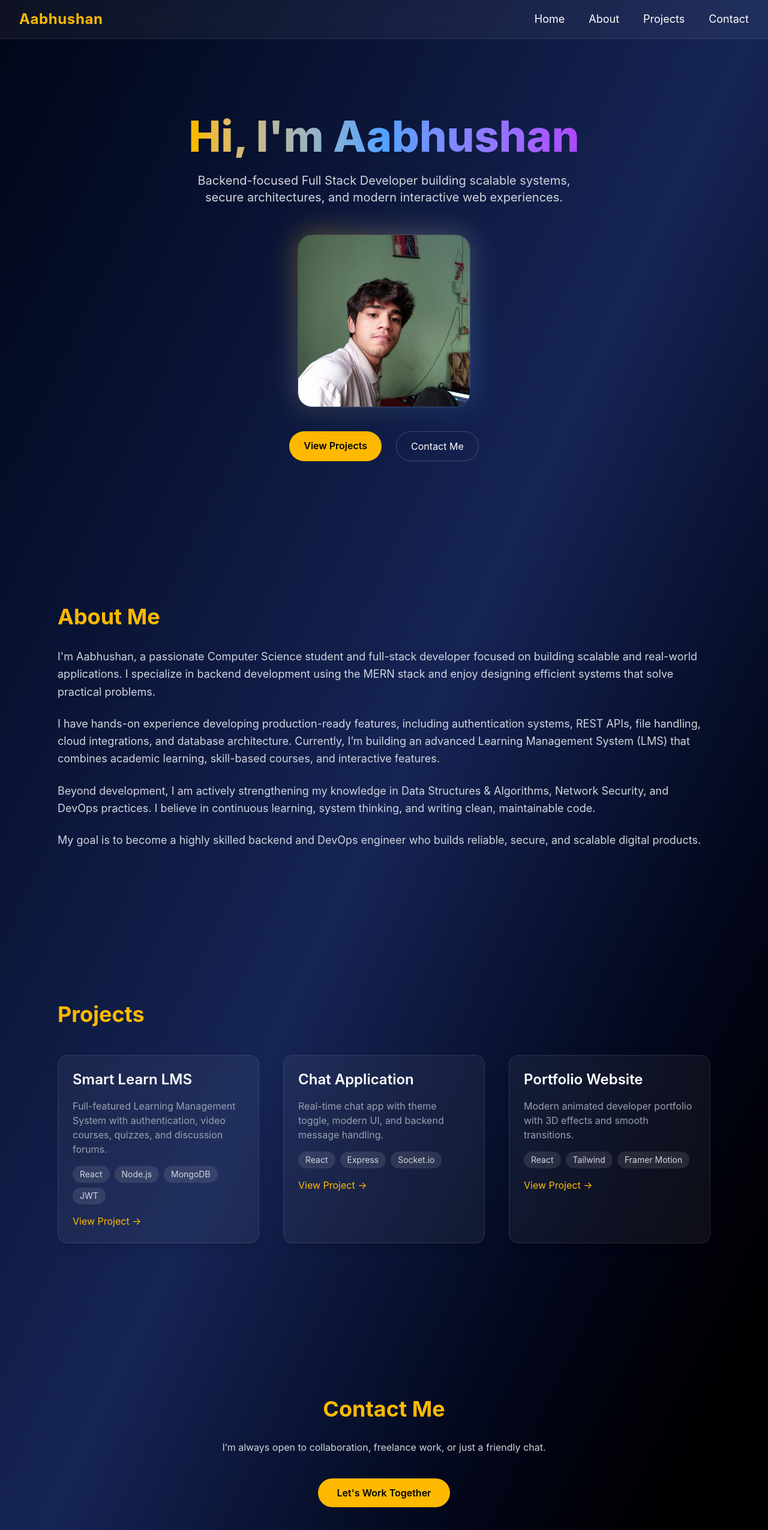
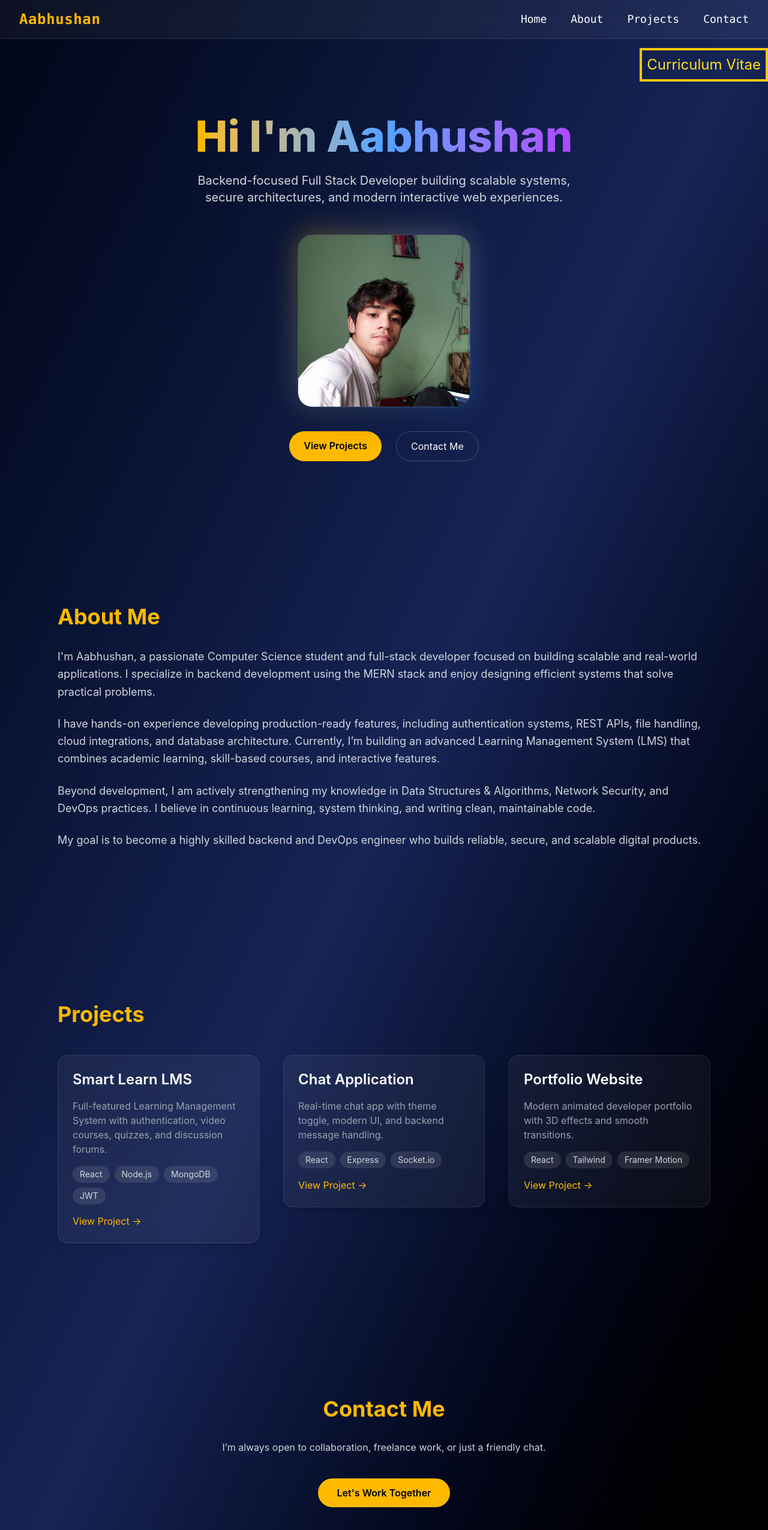
Before and after one commit to aabhushanCD/portfolio, a React (Vite) app: page / in a window 1280 px wide. Shown: the top 2551 px of the page at 60% size. Built offline with nearby package versions, Linux system fonts and the light colour scheme.

Commit message:
added mobile menu button

```diff
--- a/package.json
+++ b/package.json
@@ -25,9 +25,10 @@
     "eslint": "^10.0.0",
     "eslint-plugin-react-hooks": "^7.0.1",
     "eslint-plugin-react-refresh": "^0.4.24",
+    "framer-motion": "^12.34.3",
     "globals": "^16.5.0",
     "typescript": "~5.9.3",
-    "typescript-eslint": "^8.36.0",
+    "typescript-eslint": "^7.3.1",
     "vite": "^7.3.1"
   }
 }
--- a/src/components/Navbar.tsx
+++ b/src/components/Navbar.tsx
@@ -1,13 +1,22 @@
+import { useState } from "react";
+import { CiMenuFries } from "react-icons/ci";
+import { RiCloseLine } from "react-icons/ri";
+
 const Navbar = () => {
+  const [navOpen, setNavOpen] = useState(false);
+  const links = ["Home", "About", "Projects", "Contact"];
+
   return (
-    <header className="fixed top-0 w-full z-50 backdrop-blur-md bg-white/5 border-b border-white/10">
+    <header className="fixed top-0 w-full z-50 backdrop-blur-md bg-white/5 border-b border-white/10 font-mono">
       <div className="max-w-7xl mx-auto flex justify-between items-center px-8 py-4">
+        {/* Logo */}
         <h1 className="text-2xl font-bold tracking-wide text-amber-400">
           Aabhushan
         </h1>
 
+        {/* Desktop Menu */}
         <nav className="hidden md:flex gap-10 text-lg">
-          {["Home", "About", "Projects", "Contact"].map((item) => (
+          {links.map((item) => (
             <a
               key={item}
               href={`#${item.toLowerCase()}`}
@@ -18,6 +27,35 @@ const Navbar = () => {
             </a>
           ))}
         </nav>
+
+        {/* Mobile Menu */}
+        <div className="md:hidden flex items-center">
+          {/* Toggle Button */}
+          <button
+            onClick={() => setNavOpen(!navOpen)}
+            className="text-2xl text-white"
+          >
+            {navOpen ? <RiCloseLine /> : <CiMenuFries />}
+          </button>
+
+          {/* Mobile Dropdown */}
+          <nav
+            className={`${
+              navOpen ? "flex" : "hidden"
+            } fixed top-16 right-0 w-full bg-black/70 backdrop-blur-md flex-col items-center py-8 space-y-6`}
+          >
+            {links.map((item) => (
+              <a
+                key={item}
+                href={`#${item.toLowerCase()}`}
+                className="text-white text-xl hover:text-amber-400 transition"
+                onClick={() => setNavOpen(false)}
+              >
+                {item}
+              </a>
+            ))}
+          </nav>
+        </div>
       </div>
     </header>
   );
--- a/src/sections/About.tsx
+++ b/src/sections/About.tsx
@@ -1,6 +1,10 @@
 const About = () => {
   return (
-    <section id="about" className="py-32 px-8 max-w-6xl mx-auto">
+    <section
+      id="about"
+      data-aos="fade"
+      className="py-32 px-8 max-w-6xl mx-auto"
+    >
       <h2 className="text-4xl font-bold text-amber-400 mb-8">About Me</h2>
 
       <p className="text-lg text-gray-300 leading-relaxed mb-6">
--- a/src/sections/Hero.tsx
+++ b/src/sections/Hero.tsx
@@ -1,4 +1,6 @@
 import profile from "../assets/whatshero.jpg";
+import cv from "../assets/aabhuCv.pdf";
+// import { motion } from "framer-motion";
 const Hero = () => {
   return (
     <section
@@ -8,9 +10,17 @@ const Hero = () => {
       {/* Background Glow */}
       <div className="absolute w-125 h-125 bg-amber-500/20 rounded-full blur-3xl -z-10 animate-pulse"></div>
 
+      <a
+        href={cv}
+        target="_blank"
+        className="absolute top-0 right-0 text-2xl text-yellow-300 p-2 border-4 border-yellow-400 "
+      >
+        Curriculum Vitae
+      </a>
       {/* Heading */}
+
       <h1 className="text-5xl md:text-7xl font-extrabold bg-linear-to-r from-amber-400 via-blue-400 to-purple-500 bg-clip-text text-transparent">
-        Hi, I'm Aabhushan
+        Hi I'm Aabhushan
       </h1>
 
       {/* Subtitle */}
--- a/src/sections/Projects.tsx
+++ b/src/sections/Projects.tsx
@@ -1,5 +1,5 @@
 import ProjectCard from "../components/ProjectCard";
-
+import { motion } from "framer-motion";
 const projects = [
   {
     title: "Smart Learn LMS",
@@ -31,7 +31,15 @@ const Projects = () => {
 
       <div className="grid md:grid-cols-3 gap-10">
         {projects.map((project, index) => (
-          <ProjectCard key={index} {...project} />
+          <motion.div
+            className="group relative ..."
+            initial={{ opacity: 0, y: 30 }}
+            whileInView={{ opacity: 1, y: 0 }}
+            viewport={{ once: true }}
+            transition={{ duration: 0.5, delay: index * 0.2 }}
+          >
+            <ProjectCard key={index} {...project} />
+          </motion.div>
         ))}
       </div>
     </section>
```
Also changed, not shown: 2 other files (tests, documents, lock files or other folders).
